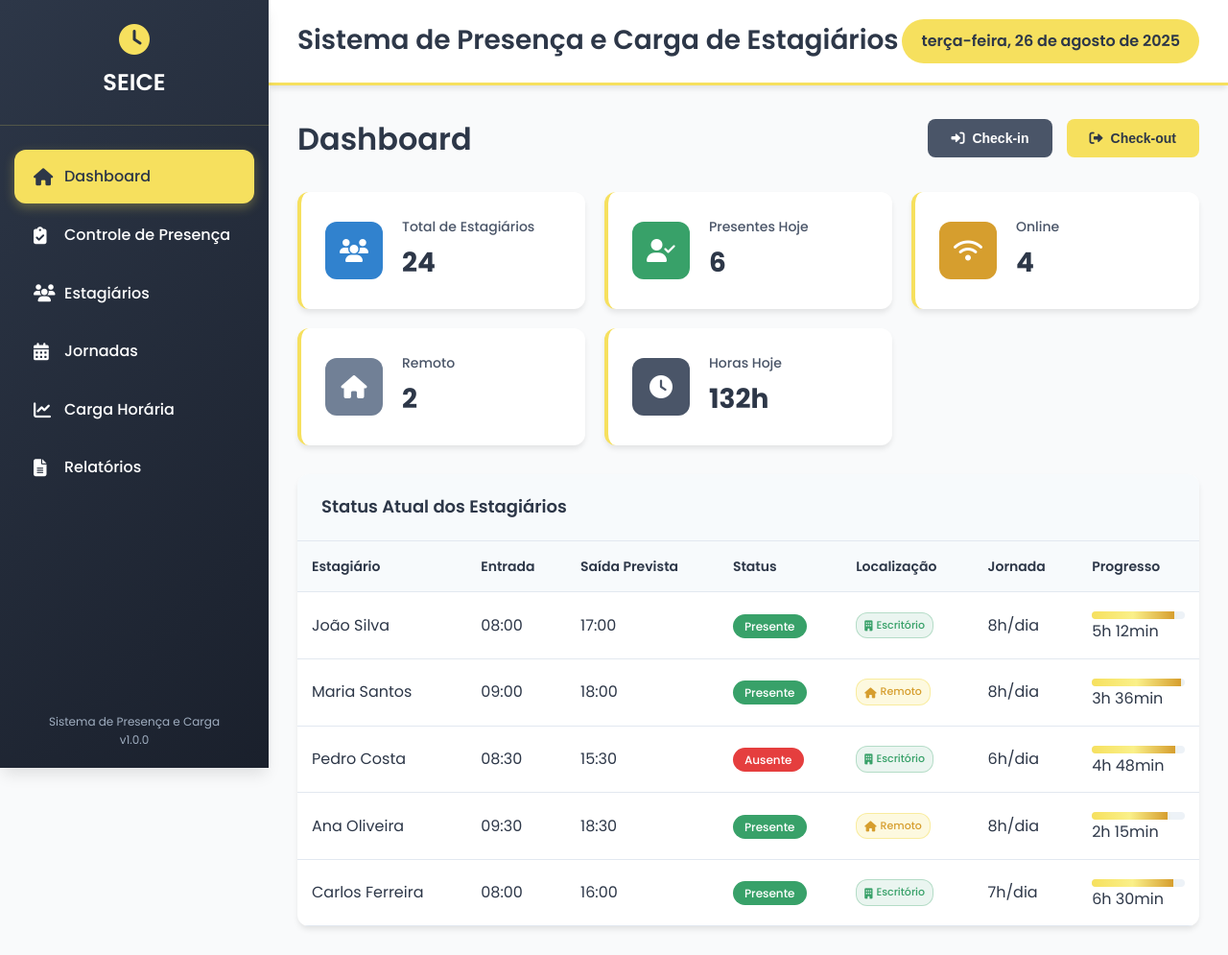
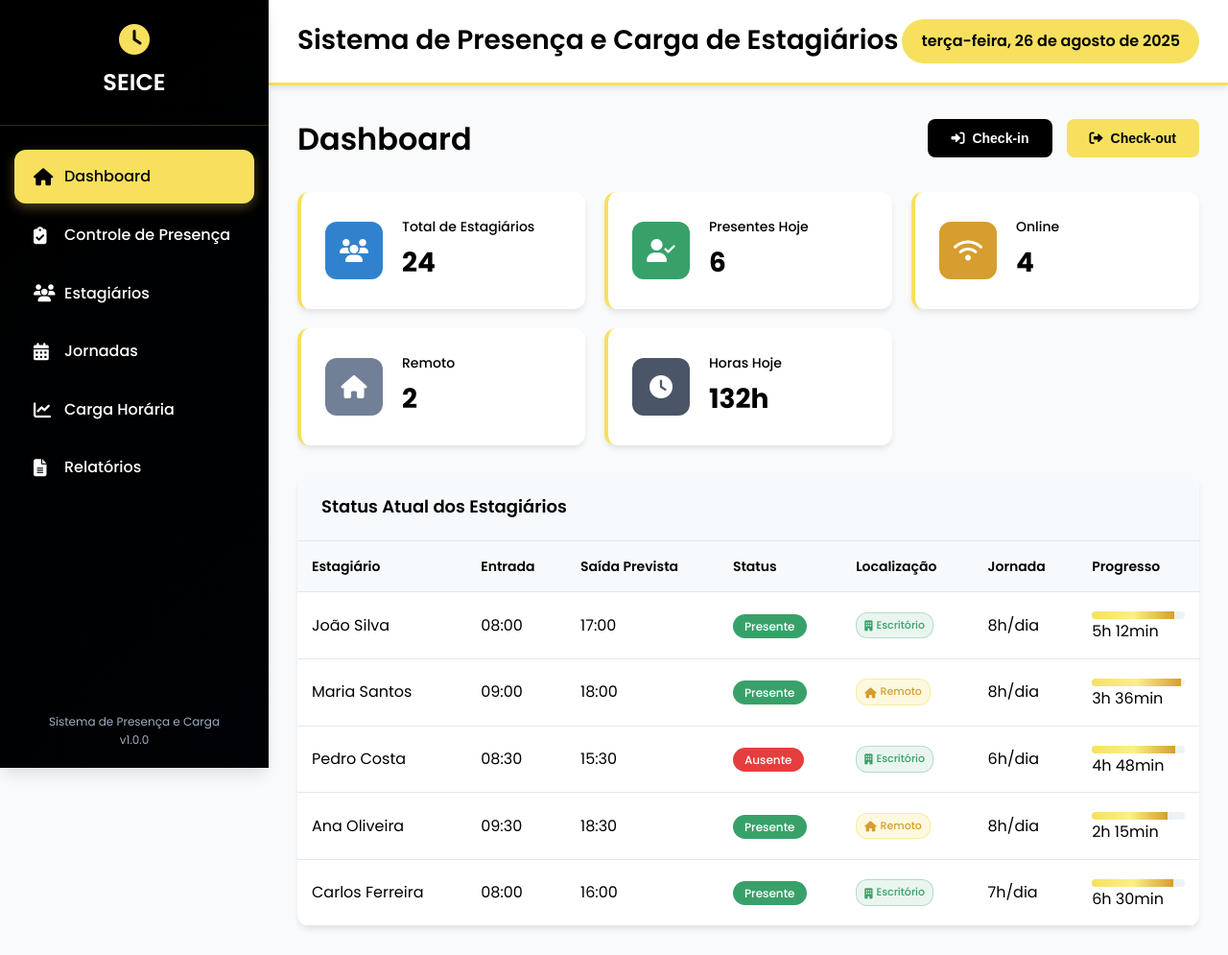
Before and after one commit to joaodorast/presen-a-estagiarios, a Django app: template seice/core/templates/pedagogia-seice.html in a window 1280 px wide. Shown: the whole page at 96% size. Run offline with Django 5.2, Linux system fonts and the light colour scheme; the template is opened without the code that fills it, so the values that code supplies are empty; some libraries are stand-ins or nearby versions.

Commit message:
style: mudança nas cores

```diff
--- a/seice/core/templates/pedagogia-seice.html
+++ b/seice/core/templates/pedagogia-seice.html
@@ -11,8 +11,8 @@
     <style>
         :root {
             --primary-color: #4a5568;
-            --primary-light: #718096;
-            --primary-dark: #2d3748;
+            --primary-light: #000000;
+            --primary-dark: #010711;
             --accent-color: #f6e05e;
             --accent-light: #faf089;
             --accent-dark: #d69e2e;
@@ -29,9 +29,9 @@
             --gray-400: #cbd5e0;
             --gray-500: #a0aec0;
             --gray-600: #718096;
-            --gray-700: #4a5568;
-            --gray-800: #2d3748;
-            --gray-900: #1a202c;
+            --gray-700: #000000;
+            --gray-800: #000000;
+            --gray-900: #000205;
             --text-color: var(--gray-800);
             --text-light: var(--gray-600);
             --bg-color: var(--gray-50);
```
